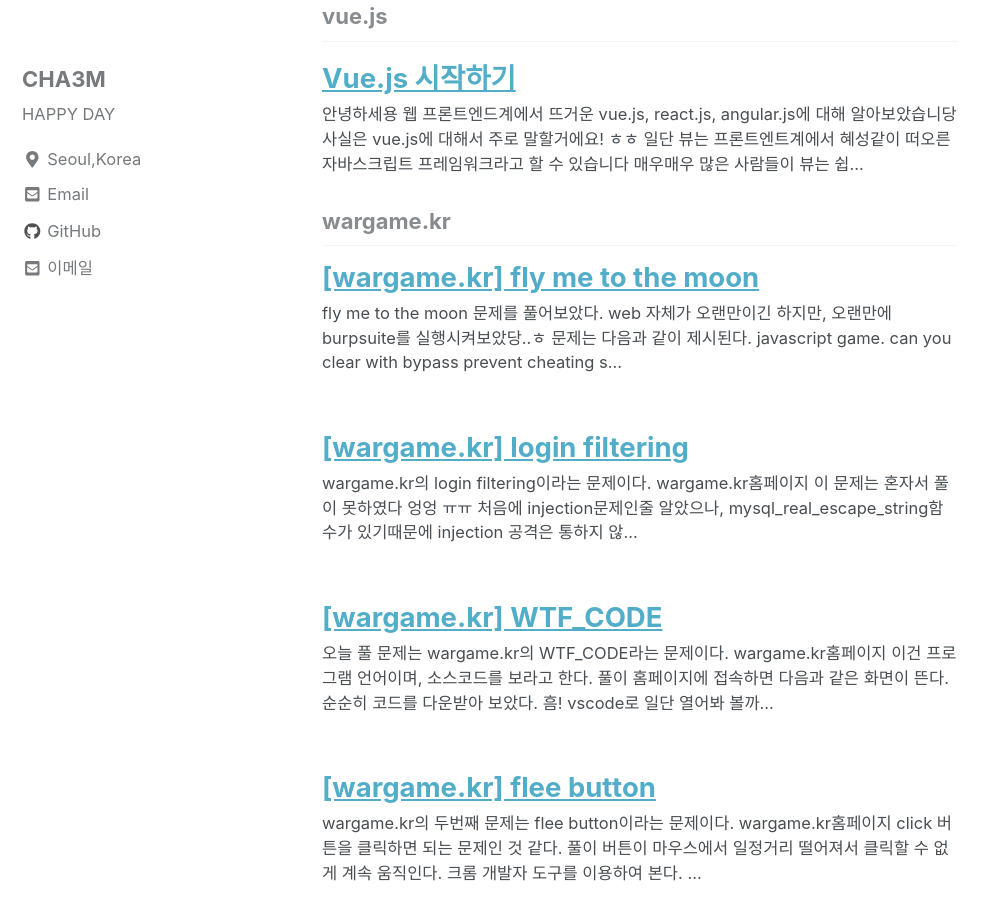
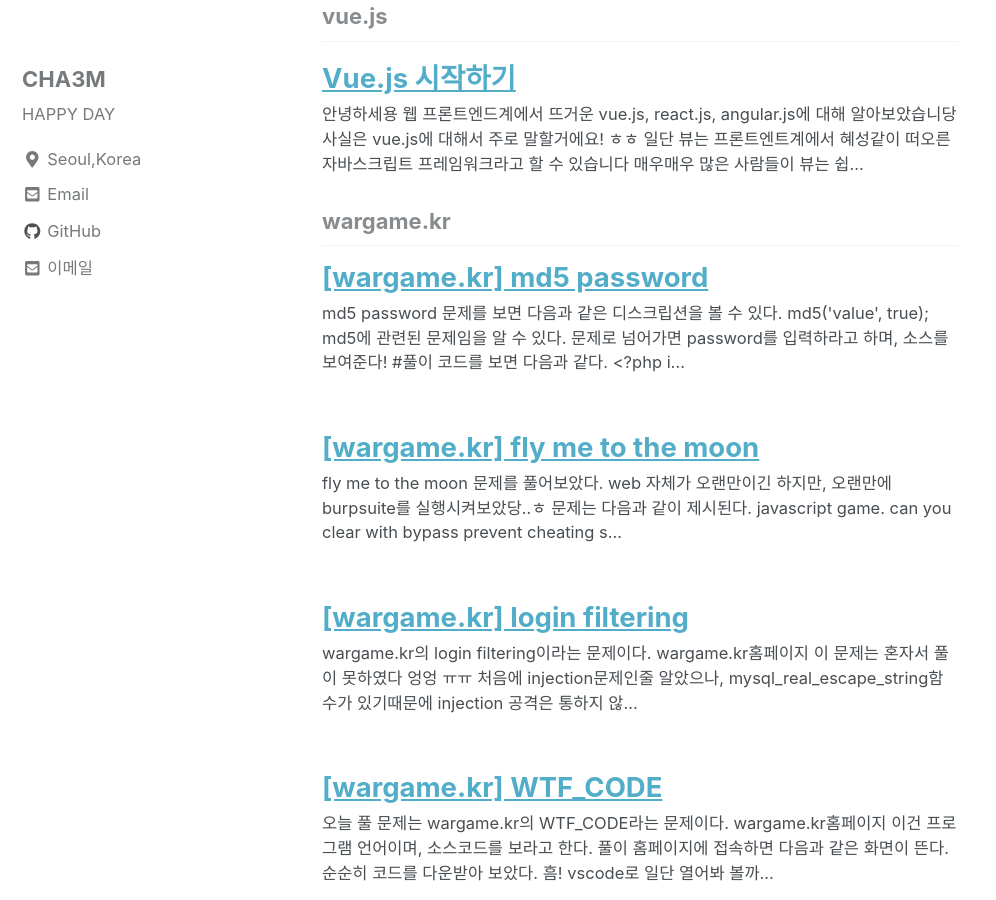
Before and after one commit to Hanchaemin/CHA3M.github.io, a Jekyll site: the page built from _pages/category-archive.html, in a window 1280 px wide and 900 px high, scrolled down 1579 px. Shown: the whole window, without its empty margins (0-996 px from the left). Built offline with Jekyll 4.4.1, drawn with Linux system fonts in a browser that asks for light colours; nearby versions of some CDN libraries.

Commit message:
Update 2019-03-16-wargame.kr_md5password.md

````diff
--- a/_posts/2019-03-16-wargame.kr_md5password.md
+++ b/_posts/2019-03-16-wargame.kr_md5password.md
@@ -1,22 +1,24 @@
 ---
-layout: post
 title: ! "[wargame.kr] md5 password"
-excerpt_separator: <!--more-->
-comments : true
+date : 2019-03-16
 tags:
   - wargame.kr
   - web
   - md5
   - chaem
+categories:
+  - wargame.kr
 ---
 
 md5 password 문제를 보면 다음과 같은 디스크립션을 볼 수 있다.
-<!--more-->
 ![](/assets/images/wargame.kr/md5_01.JPG)
 ```
 md5('value', true);
 ```
 md5에 관련된 문제임을 알 수 있다. 문제로 넘어가면 password를 입력하라고 하며, 소스를 보여준다!
+
+#풀이
+
 코드를 보면 다음과 같다.
 ```php
 <?php
````
